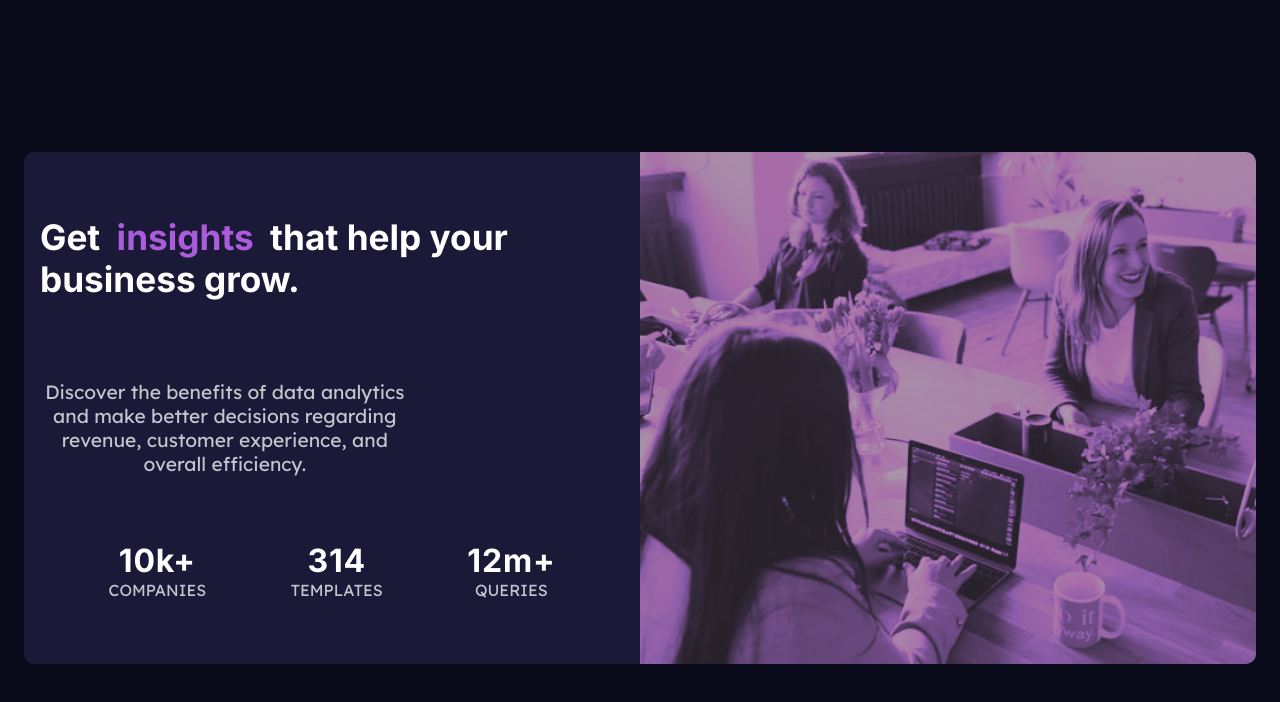
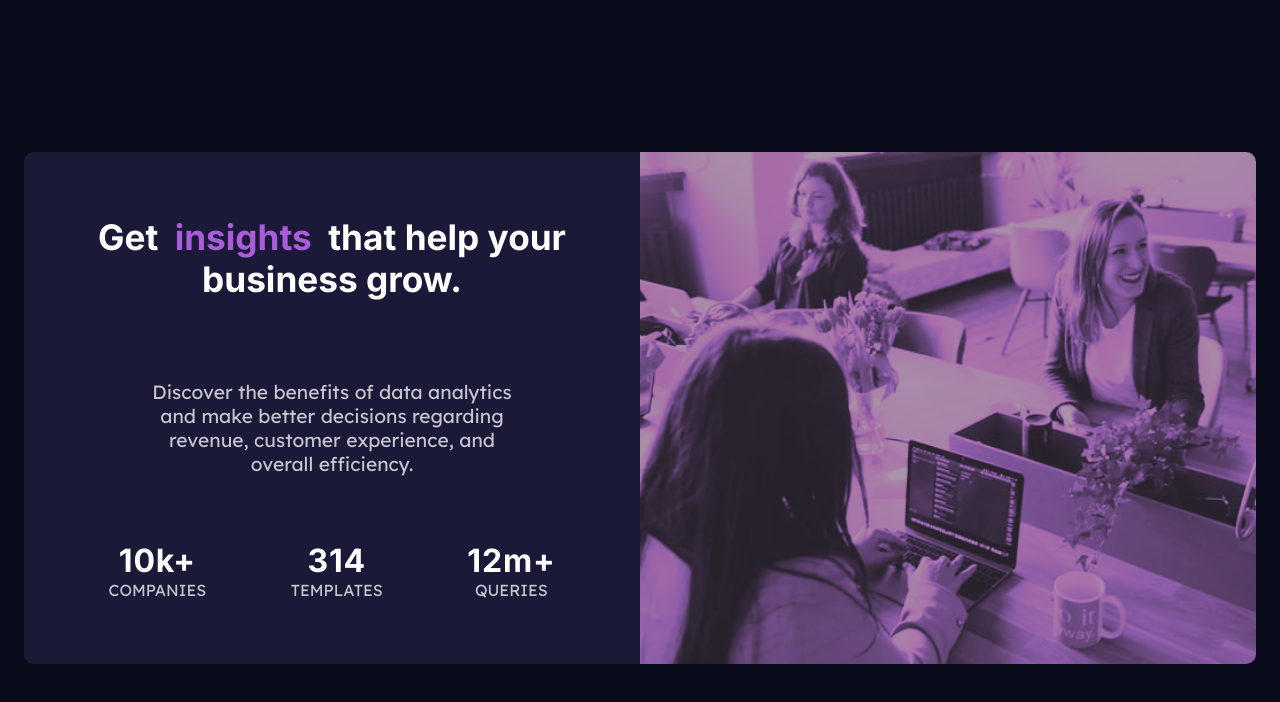
Before and after one commit to BismeetSingh/frontendmentor-stats-preview, a plain HTML site: page index.html in a window 1280 px wide. Drawn offline with Linux system fonts and the light colour scheme.

Commit message:
Center the content

```diff
--- a/style.scss
+++ b/style.scss
@@ -105,6 +105,7 @@ p {
         display: flex;
         max-width: 50%;
 
+        align-items: center;
     }
 
     .header {
@@ -122,7 +123,7 @@ p {
 
 
     h1,h1 > span {
-        text-align: start;
+        text-align: center;
         font-size: 2.2rem;
     }
 
@@ -132,6 +133,7 @@ p {
 
     h1 {
         margin: 1rem;
+
     }
 
     .testimonials-container {
```
Also changed, not shown: style.css, 1 other file.
